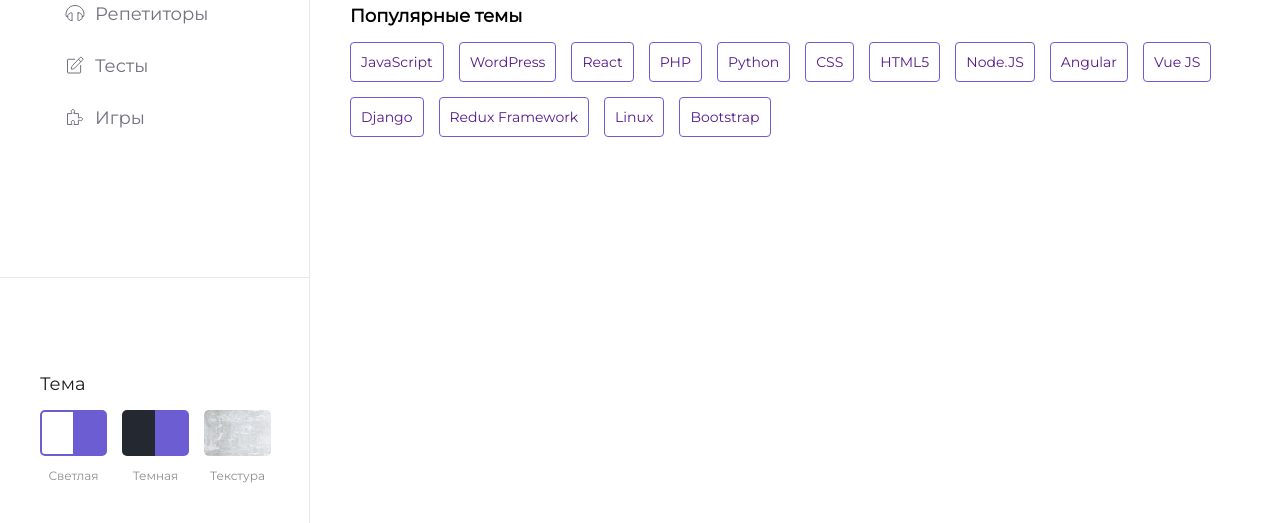
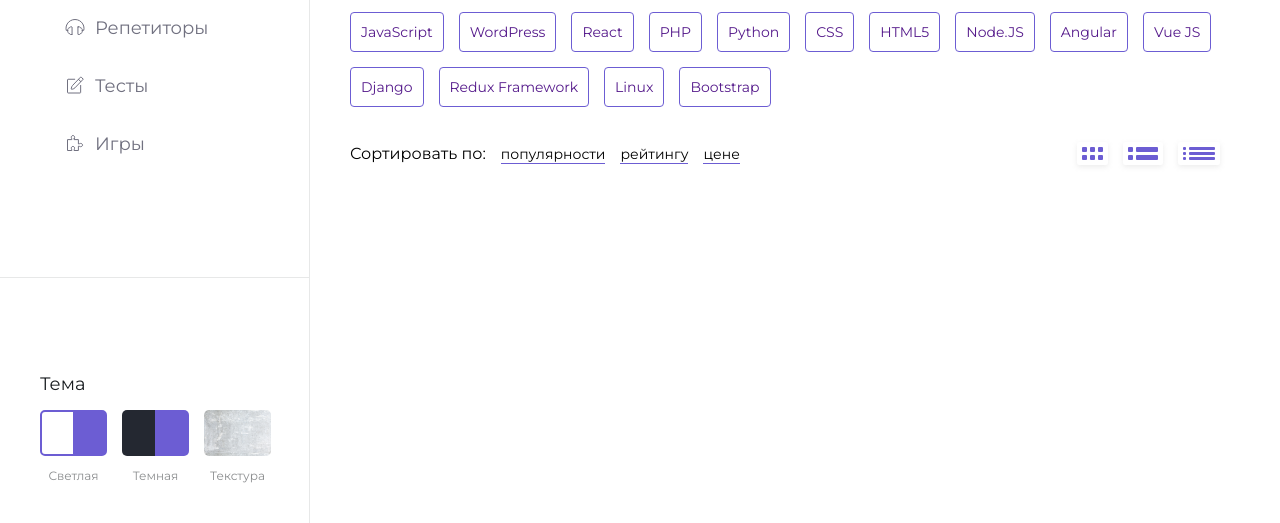
Before and after one commit to GarryVar/my-class, a website: page src/index.html in a window 1280 px wide. Shown: the part 277-800 px from the top of the page. Drawn offline with Linux system fonts and the light colour scheme.

Commit message:
Added controls sort card-views blocks and some css

```diff
--- a/src/index.html
+++ b/src/index.html
@@ -186,6 +186,7 @@
 
   </aside>
   <main class="page__main">
+    <!-- Bredcrumbs -->
     <div class="bredcrumbs">
       <ol class="bredcrumbs__list">
         <li class="bredcrumbs__item">
@@ -200,6 +201,7 @@
       </ol>
     </div>
     <h1 class="page__main-title">Веб-разработка</h1>
+    <!-- Tags -->
     <div class="tags">
       <h2 class="tags__title">Популярные темы</h2>
       <ul class="tags__list">
@@ -247,6 +249,68 @@
         </li>
       </ul>
     </div>
+    <div class="controls">
+      <div class="controls__wrap">
+        <p class="controls__title">Сортировать по:</p>
+        <!-- Sort -->
+        <div class="sort">
+          <ul class="sort__list">
+            <li class="sort__item">
+              <a class="sort__link" href="#">популярности</a>
+            </li>
+            <li class="sort__item">
+              <a class="sort__link" href="#">рейтингу</a>
+            </li>
+            <li class="sort__item">
+              <a class="sort__link" href="#">цене</a>
+            </li>
+          </ul>
+        </div>
+
+        <!-- Card views -->
+        <div class="controls__card-views card-views">
+          <ul class="card-views__list">
+            <li class="card-views__item">
+              <button type="button">
+                <span class="visually-hidden">Плитка</span>
+                <svg xmlns="http://www.w3.org/2000/svg" width="21" height="13" viewBox="0 0 21 13" fill="none">
+                  <rect fill="#6C5DD3" x="16" y="8" width="5" height="5" rx="1" />
+                  <rect fill="#6C5DD3" x="8" y="8" width="5" height="5" rx="1" />
+                  <rect fill="#6C5DD3" y="8" width="5" height="5" rx="1" />
+                  <rect fill="#6C5DD3" x="16" width="5" height="5" rx="1" />
+                  <rect fill="#6C5DD3" x="8" width="5" height="5" rx="1" />
+                  <rect fill="#6C5DD3" width=" 5" height="5" rx="1" />
+                </svg>
+              </button>
+            </li>
+            <li class="card-views__item">
+              <button type="button">
+                <span class="visually-hidden">Список</span>
+                <svg xmlns="http://www.w3.org/2000/svg" width="30" height="13" viewBox="0 0 30 13" fill="none">
+                  <rect fill="#6C5DD3" x="8" y="8" width="22" height="5" rx="1" />
+                  <rect fill="#6C5DD3" y="8" width="5" height="5" rx="1" />
+                  <rect fill="#6C5DD3" x="8" width="22" height="5" rx="1" />
+                  <rect fill="#6C5DD3" width="5" height="5" rx="1" />
+                </svg>
+              </button>
+            </li>
+            <li class="card-views__item">
+              <button type="button">
+                <span class="visually-hidden">Компактный список</span>
+                <svg xmlns="http://www.w3.org/2000/svg" width="32" height="13" viewBox="0 0 32 13" fill="none">
+                  <rect fill="#6C5DD3" x="6" y="10" width="26" height="3" rx="1" />
+                  <rect fill="#6C5DD3" y="10" width="3" height="3" rx="1" />
+                  <rect fill="#6C5DD3" x="6" y="5" width="26" height="3" rx="1" />
+                  <rect fill="#6C5DD3" y="5" width="3" height="3" rx="1" />
+                  <rect fill="#6C5DD3" x="6" width="26" height="3" rx="1" />
+                  <rect fill="#6C5DD3" width="3" height="3" rx="1" />
+                </svg>
+              </button>
+            </li>
+          </ul>
+        </div>
+      </div>
+    </div>
   </main>
 </body>
 
--- a/src/styles/components/bredcrumbs.css
+++ b/src/styles/components/bredcrumbs.css
@@ -1,3 +1,7 @@
+.bredcrumbs {
+    margin-bottom: 30px;
+}
+
 .bredcrumbs__list {
     display: flex;
     flex-wrap: wrap;
--- /dev/null
+++ b/src/styles/components/card-views.css
@@ -0,0 +1,22 @@
+.card-views__list {
+    display: flex;
+
+    margin: 0;
+    padding: 5px;
+    border-radius: 5px;
+
+    list-style: none;
+}
+
+.card-views__item {
+    margin-right: 15px;
+}
+
+.card-views__item button {
+    display: flex;
+    padding: 5px;
+    border: none;
+    box-shadow: 0 2px 5px rgba(184, 184, 184, 0.25);
+    border-radius: 2px;
+    background-color: transparent;
+}
--- /dev/null
+++ b/src/styles/components/controls.css
@@ -0,0 +1,14 @@
+.controls__wrap {
+    display: flex;
+    align-items: center;
+}
+
+.controls__title {
+    margin: 0;
+    margin-right: 15px;
+}
+
+.controls__card-views {
+    margin-left: auto;
+    list-style: none;
+}
--- a/src/styles/components/main.css
+++ b/src/styles/components/main.css
@@ -5,3 +5,13 @@
   min-height: 100vh;
   font-family: 'Montserrat', system-ui, -apple-system, BlinkMacSystemFont, 'Segoe UI', Roboto, Oxygen, Ubuntu, Cantarell, 'Open Sans', 'Helvetica Neue', sans-serif;
 }
+
+.visually-hidden {
+  position: absolute;
+  clip: rect(1px, 1px, 1px, 1px);
+  padding: 0;
+  border: 0;
+  height: 1px;
+  width: 1px;
+  overflow: hidden;
+}
--- a/src/styles/components/nav.css
+++ b/src/styles/components/nav.css
@@ -10,10 +10,10 @@
     padding: 15px;
     border-radius: 4px;
 
+    padding: 17px 15px 19px 15px;
+    font-weight: 500;
     font-size: 18px;
-    font-style: normal;
-    font-weight: 500;
-    line-height: normal;
+    line-height: 22px;
     color: var(--color-light-gray);
     text-decoration: none;
 }
--- a/src/styles/components/page.css
+++ b/src/styles/components/page.css
@@ -25,7 +25,6 @@
 .page__main {
   display: flex;
   flex-direction: column;
-  row-gap: 30px;
 
   padding: 0 40px 0 40px;
   grid-area: main;
--- /dev/null
+++ b/src/styles/components/sort.css
@@ -0,0 +1,32 @@
+.sort__list {
+    display: flex;
+    align-items: center;
+    flex-wrap: wrap;
+
+    margin: 0;
+    padding: 0;
+    list-style-type: none;
+}
+
+.sort__item {
+    margin-right: 15px;
+}
+
+.sort__item:last-child {
+    margin-right: 0;
+}
+
+.sort__link {
+    text-decoration: none;
+    font-size: 14px;
+    font-style: normal;
+    font-weight: 500;
+    line-height: 17px;
+    color: inherit;
+    border-bottom: 1px solid var(--color-dark-blue);
+}
+
+.sort__link:hover,
+.sort__link:focus {
+    opacity: .5;
+}
--- a/src/styles/components/tags.css
+++ b/src/styles/components/tags.css
@@ -1,3 +1,7 @@
+.tags {
+    margin-bottom: 30px;
+}
+
 .tags__title {
     font-size: 18px;
     font-style: normal;
@@ -26,6 +30,5 @@
 
 .tags__item a:hover,
 .tags__item a:focus {
-    color: var(--color-white);
-    background-color: var(--color-dark-blue);
+    opacity: .5;
 }
--- a/src/styles/index.css
+++ b/src/styles/index.css
@@ -13,3 +13,6 @@
 @import url('components/nav.css');
 @import url('components/settings.css');
 @import url('components/tags.css');
+@import url('components/sort.css');
+@import url('components/controls.css');
+@import url('components/card-views.css');
```
Also changed, not shown: 1 other file.
